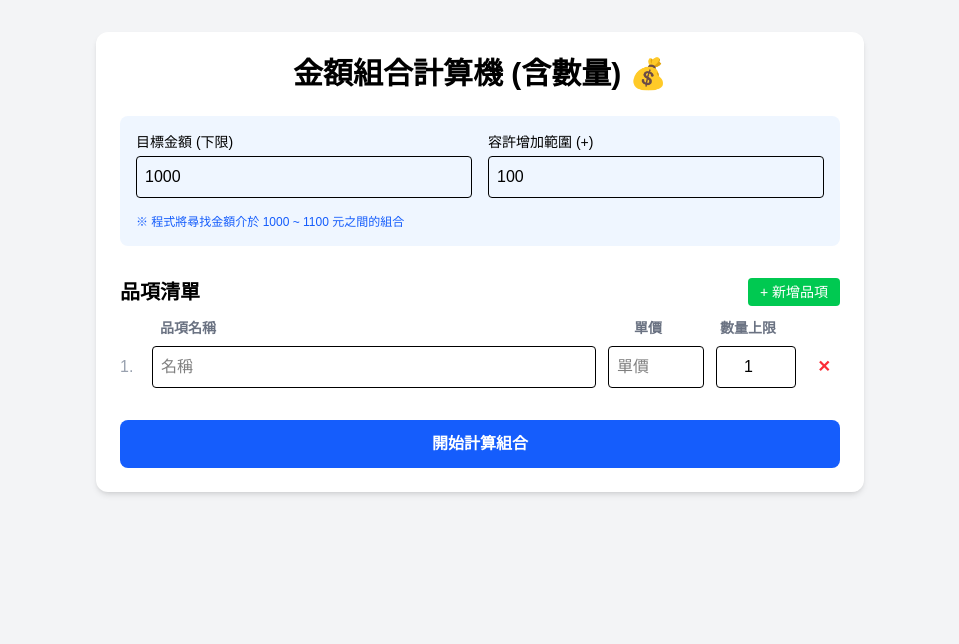
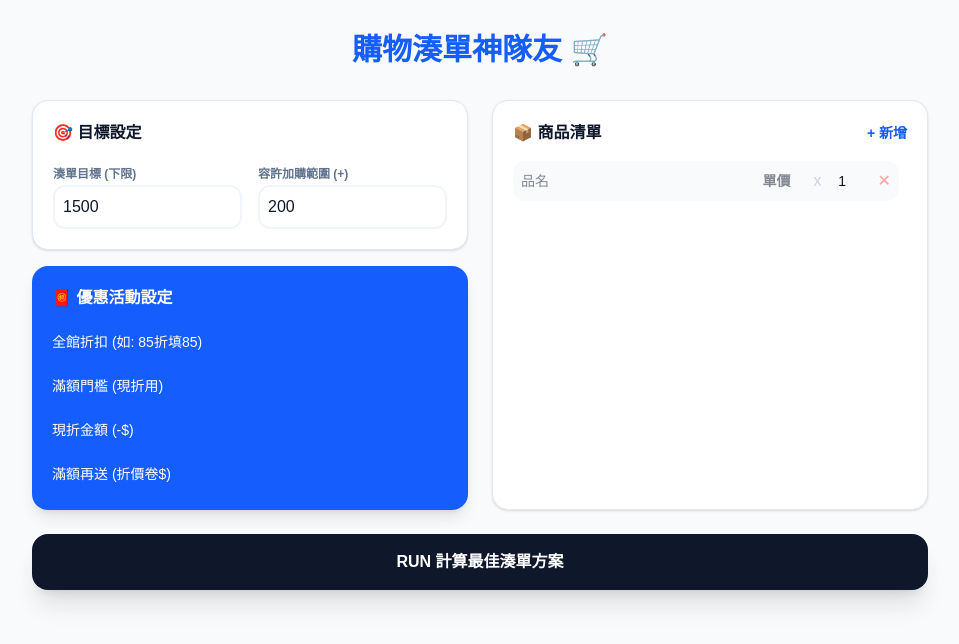
Before and after one commit to necojy/money-calculator, a Next.js app: page / in a window 1280 px wide. Shown: the top 644 px of the page, without its empty margins (160-1119 px from the left). Built offline with nearby package versions, Linux system fonts and the light colour scheme.

Commit message:
add discount function

```diff
--- a/app/page.tsx
+++ b/app/page.tsx
@@ -6,19 +6,27 @@ type Item = {
   id: string;
   name: string;
   price: number;
-  maxQty: number; // 新增：數量上限
+  maxQty: number;
 };
 
 type ResultCombo = {
   items: { name: string; price: number; qty: number }[];
-  sum: number;
-  diff: number;
+  subtotal: number; // 原始總額
+  finalPay: number; // 優惠後實付
+  bonusNote: string; // 贈品/點數備註
 };
 
 export default function Home() {
   const [isLoaded, setIsLoaded] = useState(false);
-  const [target, setTarget] = useState<number>(1000);
-  const [tolerance, setTolerance] = useState<number>(100);
+  const [target, setTarget] = useState<number>(1500); // 目標金額
+  const [tolerance, setTolerance] = useState<number>(200); // 誤差
+
+  // 優惠設定
+  const [discountRate, setDiscountRate] = useState<number>(100); // 折扣 (例如 85 代表 85 折)
+  const [threshold, setThreshold] = useState<number>(1500); // 滿額門檻
+  const [cashOff, setCashOff] = useState<number>(100); // 現折金額
+  const [couponReward, setCouponReward] = useState<number>(0); // 贈送卷
+
   const [items, setItems] = useState<Item[]>([
     { id: 'default', name: '', price: 0, maxQty: 1 }
   ]);
@@ -27,174 +35,194 @@ export default function Home() {
   const [validMatches, setValidMatches] = useState<ResultCombo[]>([]);
   const [hasCalculated, setHasCalculated] = useState(false);
 
+  // 初始化與存檔 (LocalStorage)
   useEffect(() => {
-    const savedItems = localStorage.getItem('calc-items-v2');
-    const savedTarget = localStorage.getItem('calc-target');
-    const savedTolerance = localStorage.getItem('calc-tolerance');
-
-    if (savedItems) setItems(JSON.parse(savedItems));
-    if (savedTarget) setTarget(Number(savedTarget));
-    if (savedTolerance) setTolerance(Number(savedTolerance));
-
+    const saved = localStorage.getItem('calc-pro-v3');
+    if (saved) {
+      const data = JSON.parse(saved);
+      setItems(data.items);
+      setTarget(data.target);
+      setTolerance(data.tolerance);
+      setDiscountRate(data.discountRate || 100);
+    }
     setIsLoaded(true);
   }, []);
 
   useEffect(() => {
     if (isLoaded) {
-      localStorage.setItem('calc-items-v2', JSON.stringify(items));
-      localStorage.setItem('calc-target', String(target));
-      localStorage.setItem('calc-tolerance', String(tolerance));
+      localStorage.setItem('calc-pro-v3', JSON.stringify({ items, target, tolerance, discountRate }));
     }
-  }, [items, target, tolerance, isLoaded]);
+  }, [items, target, tolerance, discountRate, isLoaded]);
 
-  const addItem = () => {
-    setItems([...items, { id: Date.now().toString(), name: '', price: 0, maxQty: 1 }]);
-    setHasCalculated(false);
-  };
+  // 輔助函式：計算單一組合的優惠後價格
+  const applyDiscounts = (subtotal: number): { finalPay: number; bonus: string } => {
+    let price = subtotal;
+    let bonus = "";
 
-  const updateItem = (id: string, field: keyof Item, value: string | number) => {
-    setItems(items.map(item => item.id === id ? { ...item, [field]: value } : item));
-    setHasCalculated(false);
-  };
+    // 1. 先算打折 (例如 88 折)
+    price = price * (discountRate / 100);
 
-  const removeItem = (id: string) => {
-    setItems(items.filter(item => item.id !== id));
-    setHasCalculated(false);
+    // 2. 判斷是否滿足滿額現折
+    if (subtotal >= threshold) {
+      price = price - cashOff;
+      if (couponReward > 0) bonus = `回饋 $${couponReward} 卷`;
+    }
+
+    return { finalPay: Math.max(0, Math.round(price)), bonus };
   };
 
   const calculateCombinations = () => {
-    const validItems = items.filter(item => item.name.trim() !== '' && item.price > 0 && item.maxQty > 0);
-    if (validItems.length === 0) {
-      alert('請輸入有效的品項、金額與數量！');
-      return;
-    }
+    const validItems = items.filter(item => item.name.trim() !== '' && item.price > 0);
+    if (validItems.length === 0) return alert('請輸入有效品項！');
 
     let allValid: ResultCombo[] = [];
     const maxLimit = target + tolerance;
 
-    // 使用回溯法，考慮每個品項的數量
     const backtrack = (index: number, currentSum: number, selected: { [key: string]: number }) => {
-      // 判斷條件：總和必須在 [目標, 目標+誤差] 之間
+      // 搜尋條件：以「原始總價」是否達標為準
       if (currentSum >= target && currentSum <= maxLimit) {
-        const comboItems = validItems
-          .filter(item => selected[item.id] > 0)
-          .map(item => ({ name: item.name, price: item.price, qty: selected[item.id] }));
-
+        const { finalPay, bonus } = applyDiscounts(currentSum);
         allValid.push({
-          items: comboItems,
-          sum: currentSum,
-          diff: currentSum - target // 這裡的 diff 永遠是 >= 0
+          items: validItems.filter(i => selected[i.id] > 0).map(i => ({ name: i.name, price: i.price, qty: selected[i.id] })),
+          subtotal: currentSum,
+          finalPay,
+          bonusNote: bonus
         });
       }
 
       if (index >= validItems.length || currentSum > maxLimit) return;
 
       const item = validItems[index];
-
-      // 嘗試選取該品項不同數量 (從 0 到 maxQty)
       for (let q = 0; q <= item.maxQty; q++) {
         const nextSum = currentSum + item.price * q;
-        if (nextSum > maxLimit) break; // 超過上限就不用再試更多數量了
-
+        if (nextSum > maxLimit) break;
         selected[item.id] = q;
         backtrack(index + 1, nextSum, selected);
-        selected[item.id] = 0; // 回溯
+        selected[item.id] = 0;
       }
     };
 
     backtrack(0, 0, {});
-
-    // 排序：總和越接近目標（diff 越小）越前面
-    allValid.sort((a, b) => a.diff - b.diff);
+    allValid.sort((a, b) => (a.subtotal - target) - (b.subtotal - target)); // 依最接近目標排序
 
     setBestMatch(allValid.length > 0 ? allValid[0] : null);
     setValidMatches(allValid);
     setHasCalculated(true);
   };
 
-  if (!isLoaded) return <div className="min-h-screen bg-gray-100 flex items-center justify-center text-black">載入中...</div>;
+  if (!isLoaded) return <div className="text-center p-10">載入中...</div>;
 
   return (
-    <main className="min-h-screen bg-gray-100 p-8 text-black">
-      <div className="max-w-3xl mx-auto bg-white p-6 rounded-xl shadow-md">
-        <h1 className="text-3xl font-bold mb-6 text-center">金額組合計算機 (含數量) 💰</h1>
+    <main className="min-h-screen bg-slate-50 p-4 md:p-8 text-slate-900">
+      <div className="max-w-4xl mx-auto space-y-6">
+        <h1 className="text-3xl font-black text-center text-blue-600 mb-8">購物湊單神隊友 🛒</h1>
 
-        <div className="grid grid-cols-2 gap-4 mb-8 p-4 bg-blue-50 rounded-lg">
+        <div className="grid md:grid-cols-2 gap-6">
+          {/* 左側：目標與優惠設定 */}
+          <div className="space-y-4">
+            <div className="bg-white p-5 rounded-2xl shadow-sm border border-slate-200">
+              <h2 className="font-bold mb-4 flex items-center gap-2">🎯 目標設定</h2>
+              <div className="grid grid-cols-2 gap-4">
                 <div>
-            <label className="block text-sm font-medium mb-1">目標金額 (下限)</label>
-            <input type="number" value={target} onChange={e => setTarget(Number(e.target.value))} className="w-full border p-2 rounded" />
+                  <label className="text-xs font-bold text-slate-500">湊單目標 (下限)</label>
+                  <input type="number" value={target} onChange={e => setTarget(Number(e.target.value))} className="w-full border-2 border-slate-100 p-2 rounded-xl focus:border-blue-400 outline-none" />
                 </div>
                 <div>
-            <label className="block text-sm font-medium mb-1">容許增加範圍 (+)</label>
-            <input type="number" value={tolerance} onChange={e => setTolerance(Number(e.target.value))} className="w-full border p-2 rounded" />
+                  <label className="text-xs font-bold text-slate-500">容許加購範圍 (+)</label>
+                  <input type="number" value={tolerance} onChange={e => setTolerance(Number(e.target.value))} className="w-full border-2 border-slate-100 p-2 rounded-xl focus:border-blue-400 outline-none" />
                 </div>
-          <p className="col-span-2 text-xs text-blue-600 font-medium">※ 程式將尋找金額介於 {target} ~ {target + tolerance} 元之間的組合</p>
+              </div>
             </div>
 
-        <div className="mb-8">
-          <div className="flex justify-between items-center mb-3">
-            <h2 className="text-xl font-semibold">品項清單</h2>
-            <button onClick={addItem} className="bg-green-500 text-white py-1 px-3 rounded text-sm">+ 新增品項</button>
+            <div className="bg-blue-600 p-5 rounded-2xl shadow-lg text-white">
+              <h2 className="font-bold mb-4">🧧 優惠活動設定</h2>
+              <div className="space-y-3">
+                <div className="flex items-center justify-between">
+                  <span className="text-sm">全館折扣 (如: 85折填85)</span>
+                  <input type="number" value={discountRate} onChange={e => setDiscountRate(Number(e.target.value))} className="w-20 text-blue-600 p-1 rounded font-bold text-center" />
                 </div>
-          <div className="space-y-2">
-            <div className="flex gap-3 px-2 text-sm font-bold text-gray-500">
-              <span className="flex-1 ml-8">品項名稱</span>
-              <span className="w-24 text-center">單價</span>
-              <span className="w-20 text-center">數量上限</span>
-              <span className="w-8"></span>
+                <div className="flex items-center justify-between">
+                  <span className="text-sm">滿額門檻 (現折用)</span>
+                  <input type="number" value={threshold} onChange={e => setThreshold(Number(e.target.value))} className="w-20 text-blue-600 p-1 rounded font-bold text-center" />
                 </div>
-            {items.map((item, index) => (
-              <div key={item.id} className="flex gap-3 items-center">
-                <span className="text-gray-400 w-5">{index + 1}.</span>
-                <input type="text" placeholder="名稱" value={item.name} onChange={e => updateItem(item.id, 'name', e.target.value)} className="flex-1 border p-2 rounded" />
-                <input type="number" placeholder="單價" value={item.price || ''} onChange={e => updateItem(item.id, 'price', Number(e.target.value))} className="w-24 border p-2 rounded" />
-                <input type="number" min="1" value={item.maxQty} onChange={e => updateItem(item.id, 'maxQty', Number(e.target.value))} className="w-20 border p-2 rounded text-center" />
-                <button onClick={() => removeItem(item.id)} disabled={items.length === 1} className="text-red-500 font-bold w-8">✕</button>
+                <div className="flex items-center justify-between">
+                  <span className="text-sm">現折金額 (-$)</span>
+                  <input type="number" value={cashOff} onChange={e => setCashOff(Number(e.target.value))} className="w-20 text-blue-600 p-1 rounded font-bold text-center" />
+                </div>
+                <div className="flex items-center justify-between">
+                  <span className="text-sm">滿額再送 (折價卷$)</span>
+                  <input type="number" value={couponReward} onChange={e => setCouponReward(Number(e.target.value))} className="w-20 text-blue-600 p-1 rounded font-bold text-center" />
+                </div>
+              </div>
+            </div>
+          </div>
+
+          {/* 右側：品項清單 */}
+          <div className="bg-white p-5 rounded-2xl shadow-sm border border-slate-200">
+            <div className="flex justify-between items-center mb-4">
+              <h2 className="font-bold">📦 商品清單</h2>
+              <button onClick={() => setItems([...items, { id: Date.now().toString(), name: '', price: 0, maxQty: 1 }])} className="text-blue-600 font-bold text-sm">+ 新增</button>
+            </div>
+            <div className="space-y-3 max-h-[400px] overflow-y-auto pr-2">
+              {items.map((item, idx) => (
+                <div key={item.id} className="flex gap-2 items-center bg-slate-50 p-2 rounded-xl">
+                  <input type="text" placeholder="品名" value={item.name} onChange={e => setItems(items.map(i => i.id === item.id ? {...i, name: e.target.value} : i))} className="flex-1 bg-transparent text-sm outline-none" />
+                  <input type="number" placeholder="單價" value={item.price || ''} onChange={e => setItems(items.map(i => i.id === item.id ? {...i, price: Number(e.target.value)} : i))} className="w-16 bg-transparent text-sm font-bold text-right outline-none" />
+                  <span className="text-slate-300">x</span>
+                  <input type="number" value={item.maxQty} onChange={e => setItems(items.map(i => i.id === item.id ? {...i, maxQty: Number(e.target.value)} : i))} className="w-10 bg-transparent text-sm text-center outline-none" />
+                  <button onClick={() => setItems(items.filter(i => i.id !== item.id))} className="text-red-300 hover:text-red-500">✕</button>
+                </div>
+              ))}
+            </div>
+          </div>
+        </div>
+
+        <button onClick={calculateCombinations} className="w-full bg-slate-900 text-white font-black py-4 rounded-2xl shadow-xl hover:scale-[1.02] active:scale-95 transition-all">
+          RUN 計算最佳湊單方案
+        </button>
+
+        {/* 結果顯示區 */}
+        {hasCalculated && (
+          <div className="animate-in fade-in slide-in-from-bottom-4 duration-500">
+            {bestMatch ? (
+              <div className="space-y-6">
+                <div className="bg-white border-4 border-blue-500 p-6 rounded-3xl shadow-xl">
+                  <div className="flex justify-between items-start mb-4">
+                    <div>
+                      <span className="bg-blue-500 text-white px-3 py-1 rounded-full text-xs font-black uppercase tracking-widest">Best Choice</span>
+                      <h2 className="text-4xl font-black mt-2">實付 ${bestMatch.finalPay}</h2>
+                    </div>
+                    <div className="text-right">
+                      <p className="text-slate-400 text-sm font-bold">原始總額: ${bestMatch.subtotal}</p>
+                      {bestMatch.bonusNote && <p className="text-orange-500 font-bold text-sm">✨ {bestMatch.bonusNote}</p>}
+                    </div>
+                  </div>
+                  <div className="grid grid-cols-2 gap-2">
+                    {bestMatch.items.map((i, idx) => (
+                      <div key={idx} className="bg-slate-50 p-3 rounded-xl flex justify-between items-center">
+                        <span className="font-bold text-sm">{i.name}</span>
+                        <span className="bg-slate-200 px-2 py-1 rounded text-xs font-bold">x{i.qty}</span>
                       </div>
                     ))}
                   </div>
                 </div>
 
-        <button onClick={calculateCombinations} className="w-full bg-blue-600 text-white font-bold py-3 rounded-lg hover:bg-blue-700 transition-colors">開始計算組合</button>
-
-        {hasCalculated && (
-          <div className="mt-8 pt-8 border-t">
-            <h2 className="text-2xl font-bold mb-4">計算結果</h2>
-            {bestMatch ? (
-              <div className="bg-green-50 border border-green-200 p-5 rounded-lg mb-6 shadow-sm">
-                <div className="flex justify-between items-center mb-3">
-                  <h3 className="text-lg font-bold text-green-800">🏆 最佳方案</h3>
-                  <span className="bg-green-200 text-green-800 text-xs font-bold px-2 py-1 rounded">多出 {bestMatch.diff} 元</span>
+                {validMatches.length > 1 && (
+                  <div className="grid grid-cols-1 md:grid-cols-2 gap-4">
+                    {validMatches.slice(1, 5).map((m, idx) => (
+                      <div key={idx} className="bg-white p-4 rounded-2xl border border-slate-200 opacity-80 hover:opacity-100 transition-opacity">
+                        <div className="flex justify-between font-bold mb-2">
+                          <span>實付 ${m.finalPay}</span>
+                          <span className="text-slate-400 text-xs">原始: ${m.subtotal}</span>
                         </div>
-                <p className="text-2xl font-bold text-green-700 mb-4 border-b pb-2">總計: {bestMatch.sum} 元</p>
-                <div className="space-y-2">
-                  {bestMatch.items.map((item, idx) => (
-                    <div key={idx} className="flex justify-between text-green-800">
-                      <span>{item.name} (x{item.qty})</span>
-                      <span>${item.price * item.qty}</span>
+                        <p className="text-xs text-slate-500 truncate">{m.items.map(i => `${i.name}x${i.qty}`).join(', ')}</p>
                       </div>
                     ))}
                   </div>
+                )}
               </div>
             ) : (
-              <div className="bg-red-50 text-red-700 p-4 rounded-lg">在此範圍內找不到任何組合。請嘗試增加數量上限或調大誤差範圍。</div>
-            )}
-
-            {validMatches.length > 1 && (
-              <div>
-                <h3 className="font-semibold text-gray-700 mb-3">其他可行方案 ({validMatches.length - 1} 組)</h3>
-                <div className="space-y-3 max-h-64 overflow-y-auto pr-2">
-                  {validMatches.slice(1, 11).map((match, idx) => (
-                    <div key={idx} className="bg-gray-50 border p-3 rounded text-sm">
-                      <div className="flex justify-between font-bold mb-1">
-                        <span>總計: {match.sum} 元</span>
-                        <span className="text-gray-500">多出 {match.diff} 元</span>
-                      </div>
-                      <p className="text-gray-600 italic">{match.items.map(i => `${i.name}x${i.qty}`).join(', ')}</p>
-                    </div>
-                  ))}
-                </div>
-              </div>
+              <div className="bg-red-100 text-red-600 p-8 rounded-3xl text-center font-bold">找不到符合條件的組合 😢</div>
             )}
           </div>
         )}
```
Lines whose indentation alone changed are shown as unchanged.
